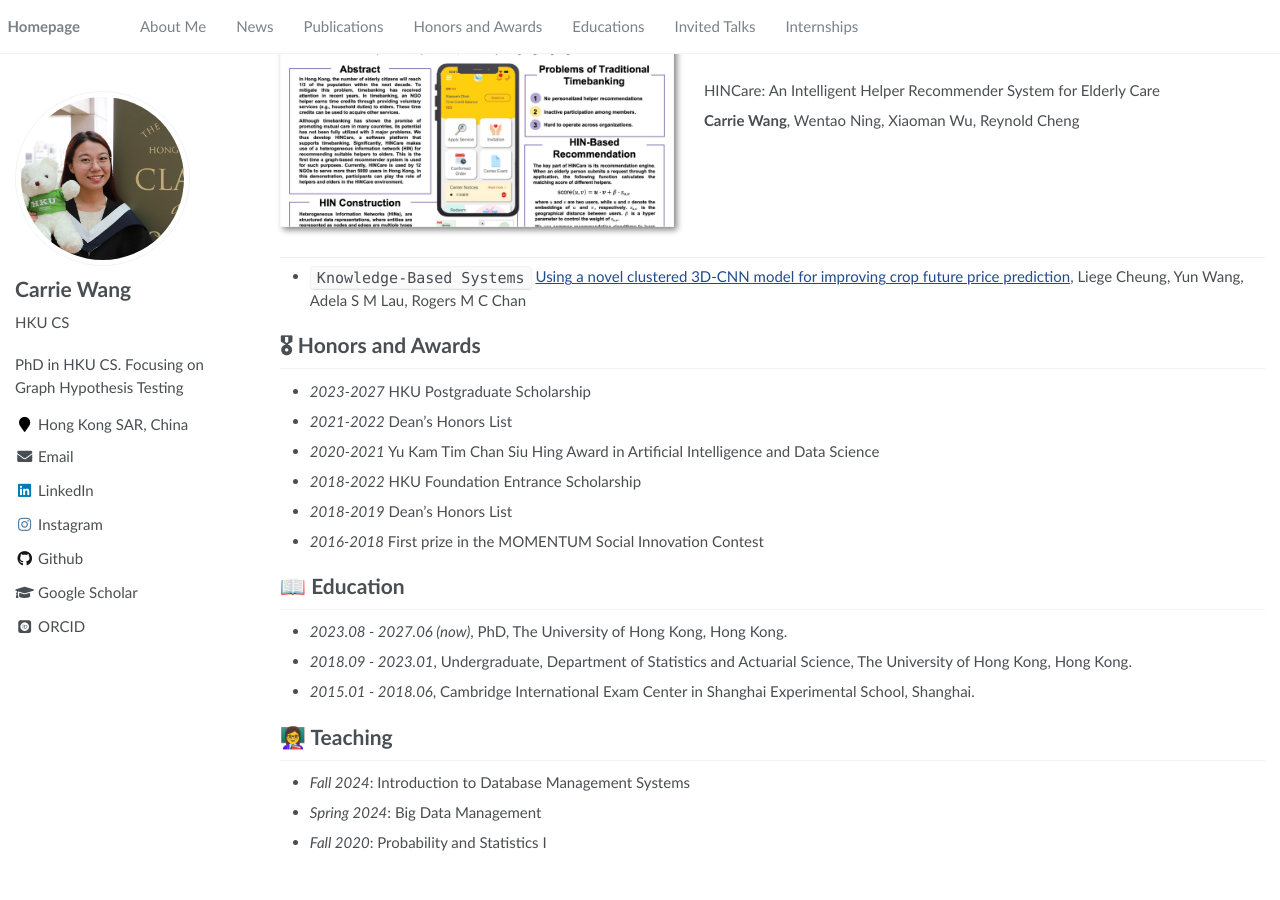
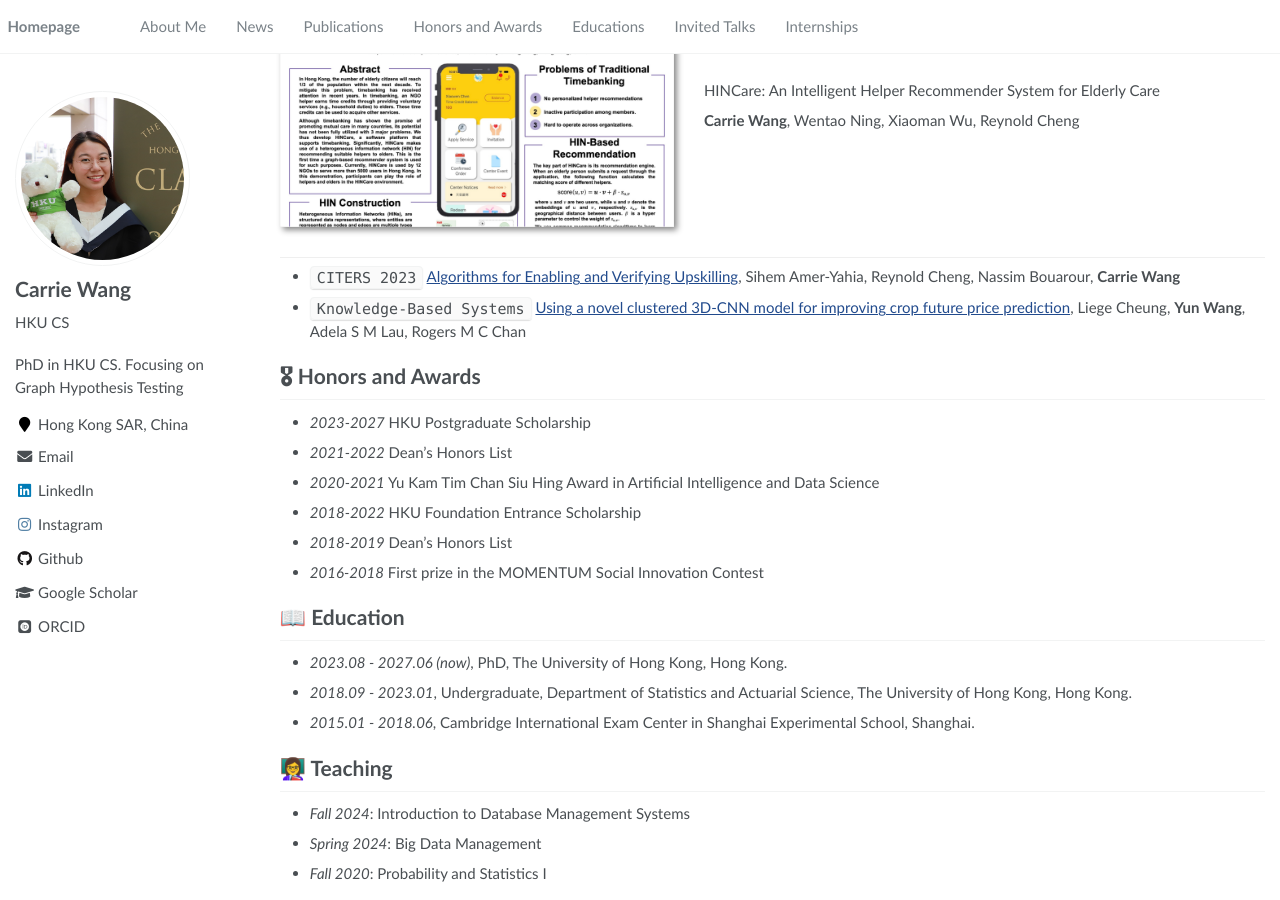
Before and after one commit to Carrieww/carrieww.github.io, a Jekyll site: the page built from _pages/about.md, in a window 1280 px wide and 900 px high, scrolled down 767 px. Built offline with Jekyll 4.4.1, drawn with Linux system fonts in a browser that asks for light colours; some web fonts are replaced; before the commit the page ends 1636 px from its top, so only the background shows below that.

Commit message:
update CITERS 2023 paper

```diff
--- a/_pages/about.md
+++ b/_pages/about.md
@@ -52,7 +52,8 @@ HINCare: An Intelligent Helper Recommender System for Elderly Care
 </div>
 </div>
 
-- <code class="language-plaintext highlighter-rouge">Knowledge-Based Systems</code> [Using a novel clustered 3D-CNN model for improving crop future price prediction](https://www.sciencedirect.com/science/article/pii/S0950705122012291), Liege Cheung, Yun Wang, Adela S M Lau, Rogers M C Chan
+- <code class="language-plaintext highlighter-rouge">CITERS 2023</code> [Algorithms for Enabling and Verifying Upskilling](), Sihem Amer-Yahia, Reynold Cheng, Nassim Bouarour, **Carrie Wang**
+- <code class="language-plaintext highlighter-rouge">Knowledge-Based Systems</code> [Using a novel clustered 3D-CNN model for improving crop future price prediction](https://www.sciencedirect.com/science/article/pii/S0950705122012291), Liege Cheung, **Yun Wang**, Adela S M Lau, Rogers M C Chan
 
 # 🎖 Honors and Awards
 - *2023-2027* HKU Postgraduate Scholarship
```
